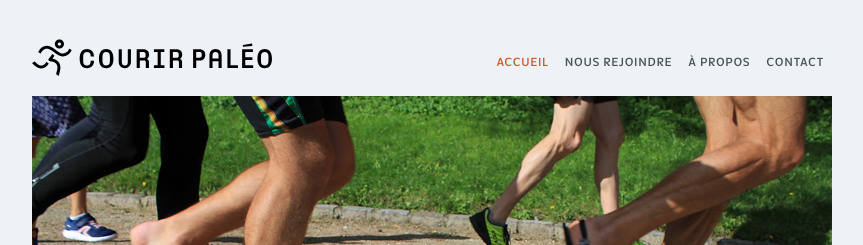
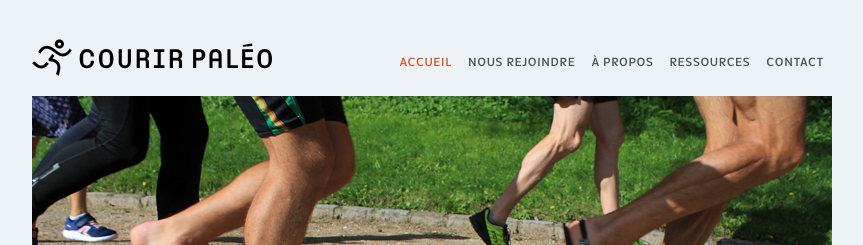
Before and after one commit to courirpaleo/courirpaleo.github.io, a Jekyll site: the page built from index.md, in a window 1280 px wide. Shown: the top 245 px of the page, without its empty margins (208-1071 px from the left). Built offline with Jekyll 4.4.1, drawn with Linux system fonts in a browser that asks for light colours; some web fonts are replaced.

Commit message:
Update navigation.html

```diff
--- a/_includes/navigation.html
+++ b/_includes/navigation.html
@@ -12,6 +12,7 @@
             <li {% if page.url == "/" %}class="active"{% endif %}><a href="/">Accueil</a></li>
             <li {% if page.url == "/nous-rejoindre" %}class="active"{% endif %}><a href="/nous-rejoindre">Nous rejoindre</a></li>
             <li {% if page.url == "/a-propos" %}class="active"{% endif %}><a href="/a-propos">À propos</a></li>
+	    <li {% if page.url == "/contact" %}class="active"{% endif %}><a href="/ressources">Ressources</a></li>
             <li {% if page.url == "/contact" %}class="active"{% endif %}><a href="/contact">Contact</a></li>
         </ul>
     </div>
```
